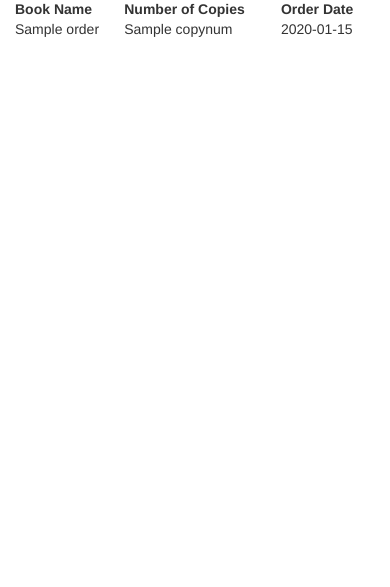
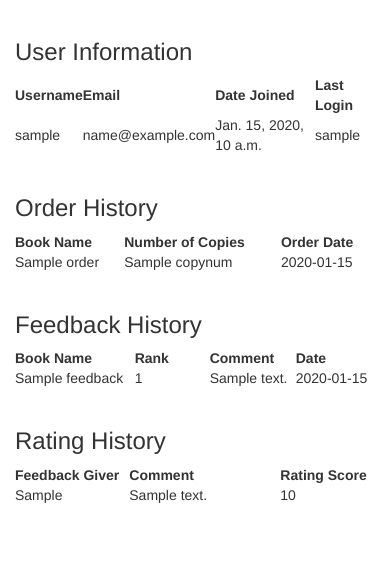
Before and after one commit to RosenZhang/DB-Bookstore-Project, a Django app: template django_test/bookstore/catalog/templates/index.html in a window 390 px wide. Shown: the part 257-844 px from the top of the page. Run offline with Django 3.2, Linux system fonts and the light colour scheme; the template is opened without the code that fills it: most values are stand-ins (such as "Sample title", 1, 10 or a date in 2020); data that the repository does not hold is empty; some libraries are stand-ins or nearby versions.

Commit message:
complete user catablog page

```diff
--- a/django_test/bookstore/catalog/templates/index.html
+++ b/django_test/bookstore/catalog/templates/index.html
@@ -14,7 +14,26 @@
     <!--<p><strong>Copies:</strong> {{ num_instances }}</p>-->
     <!--<p><strong>Copies available:</strong> {{ num_instances_available }}</p>-->
     <!--<p><strong>Authors:</strong> {{ num_authors }}</p>-->
+
+ <br>
   <!--</ul>-->
+<h3>User Information</h3>
+  <table style="width:100%">
+  <tr>
+    <th>Username</th>
+    <th>Email</th>
+    <th>Date Joined</th>
+      <th>Last Login</th>
+  </tr>
+  <tr>
+    <td>{{ user_info.username }}</td>
+    <td>{{ user_info.email }}</td>
+    <td>{{ user_info.date_joined }}</td>
+      <td>{{ user_info.last_login }}</td>
+  </tr>
+  </table>
+      <br>
+<h3>Order History</h3>
   <table style="width:100%">
   <tr>
     <th>Book Name</th>
@@ -30,5 +49,39 @@
     {% endfor %}
   </table>
 
+      <br>
+<h3>Feedback History</h3>
+  <table style="width:100%">
+  <tr>
+    <th>Book Name</th>
+    <th>Rank</th>
+    <th>Comment</th>
+      <th>Date</th>
+  </tr>
+    {% for feedback in feedback_history %}
+  <tr>
+    <td>{{ feedback.title }}</td>
+    <td style="padding-right: 60px">{{ feedback.rank }}</td>
+    <td>{{ feedback.Fcomment }}</td>
+      <td>{{ feedback.Fdate }}</td>
+  </tr>
+    {% endfor %}
+  </table>
+<br>
+<h3>Rating History</h3>
+  <table style="width:100%">
+  <tr>
+    <th>Feedback Giver</th>
+    <th>Comment</th>
+    <th>Rating Score</th>
+  </tr>
+    {% for rating in rating_history %}
+  <tr>
+    <td>{{ rating.feedback_giver }}</td>
+    <td style="padding-right: 60px">{{ rating.Fcomment }}</td>
+    <td>{{ rating.score }}</td>
+  </tr>
+    {% endfor %}
+  </table>
 
 {% endblock %}
```
Also changed, not shown: django_test/bookstore/catalog/views.py (+6 -2 lines), django_test/bookstore/userbook/templates/book.html (+17 -17 lines), django_test/bookstore/userbook/templates/recommendation_template.html (added, +25 -0 lines), django_test/bookstore/utils/util.py (+73 -8 lines), 5 other files.
